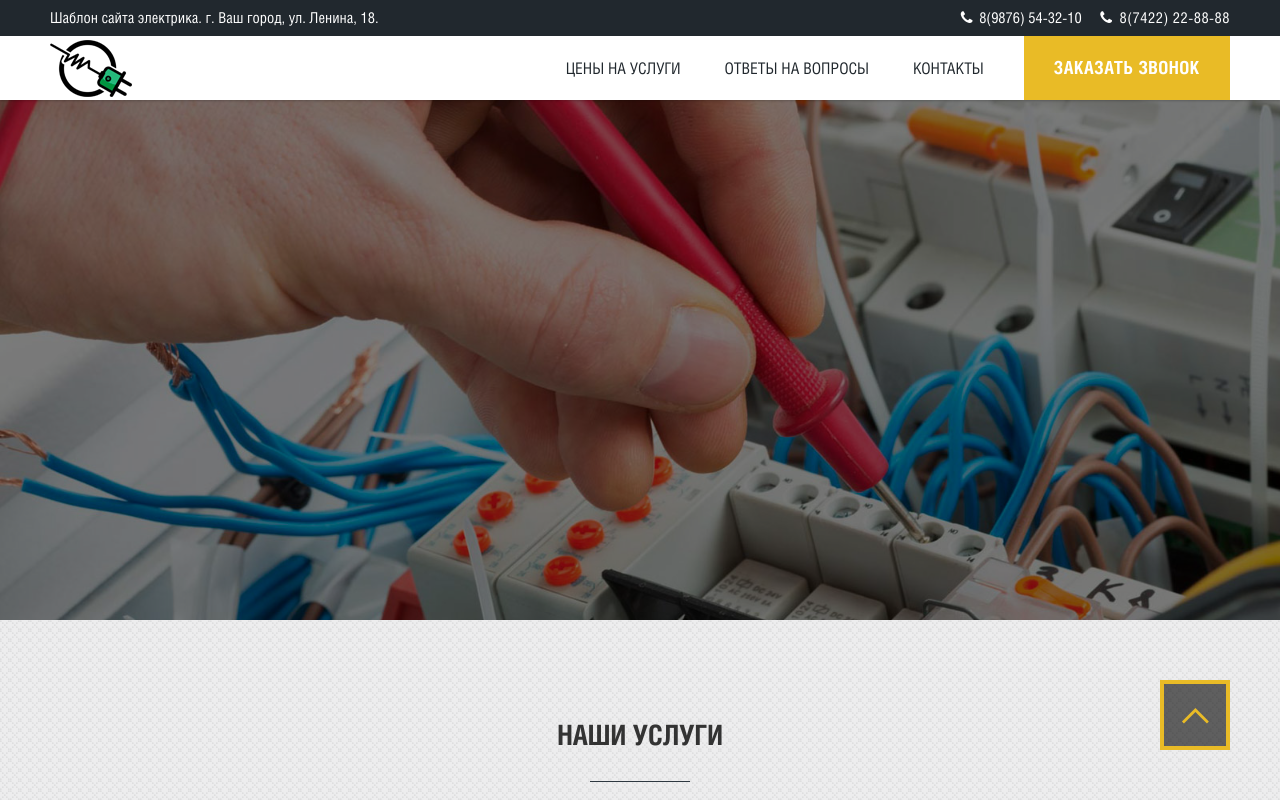
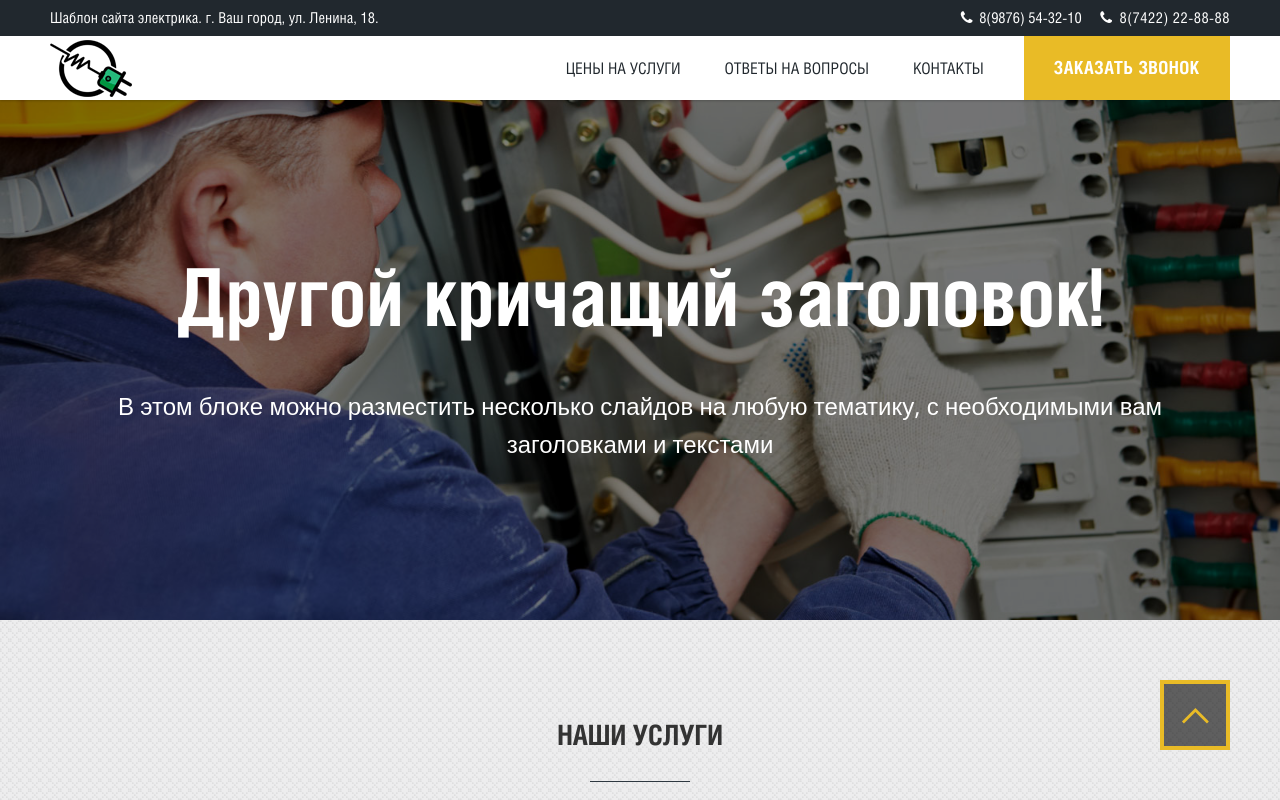
Before and after one commit to alekselo/Electrics, a website built with webpack: page dist/index.html in a window 1280 px wide. Shown: the top 800 px of the page. Built offline with nearby package versions, Linux system fonts and the light colour scheme; files whose address does not match are found by name.

Commit message:
Сделан слайдер, но хочу сделать плавное переключение слайдов

```diff
--- a/src/index.js
+++ b/src/index.js
@@ -1,3 +1,5 @@
 import modal from "./modules/modal";
+import slider from "./modules/slider";
 
 modal();
+slider();
--- /dev/null
+++ b/src/modules/slider.js
@@ -0,0 +1,32 @@
+const slider = () => {
+  const slides = document.querySelectorAll(".item");
+  const slideText = document.querySelectorAll(".table");
+  const timeInterval = 3000;
+  let currentSlide = 0;
+
+  const prevSlide = (elems, index, strClass) => {
+    elems[index].classList.remove(strClass);
+  };
+  const nextSlide = (elems, index, strClass) => {
+    elems[index].classList.add(strClass);
+  };
+
+  const autoSlide = () => {
+    prevSlide(slides, currentSlide, "item-active");
+    prevSlide(slideText, currentSlide, "active");
+    currentSlide++;
+
+    if (currentSlide >= slides.length) {
+      currentSlide = 0;
+    }
+    nextSlide(slides, currentSlide, "item-active");
+    nextSlide(slideText, currentSlide, "active");
+  };
+  const startSlide = (timer = 1500) => {
+    setInterval(autoSlide, timer);
+  };
+
+  startSlide(timeInterval);
+};
+
+export default slider;
```
Also changed, not shown: dist/css/style.css, dist/index.html, dist/js/main.js.
